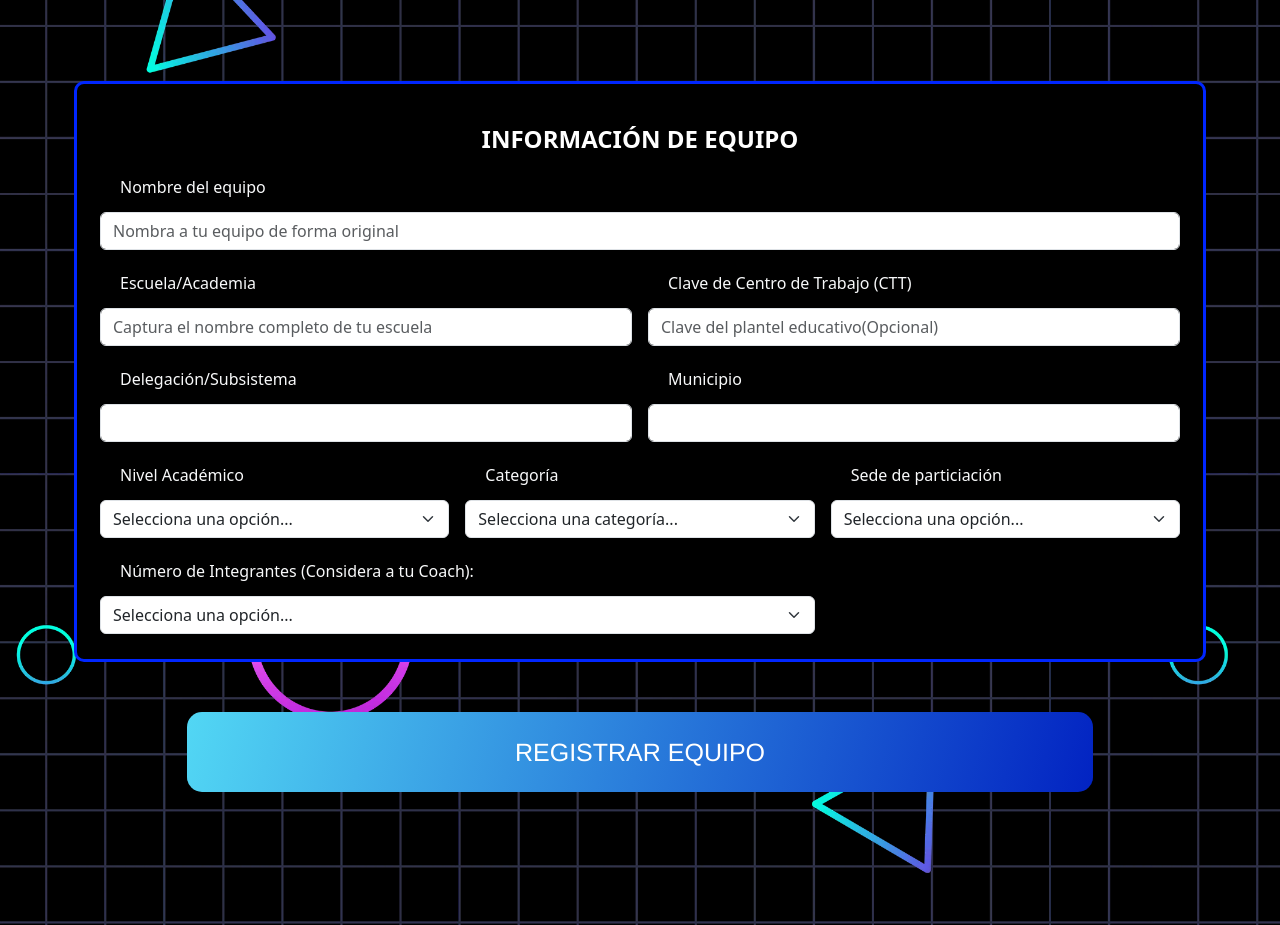
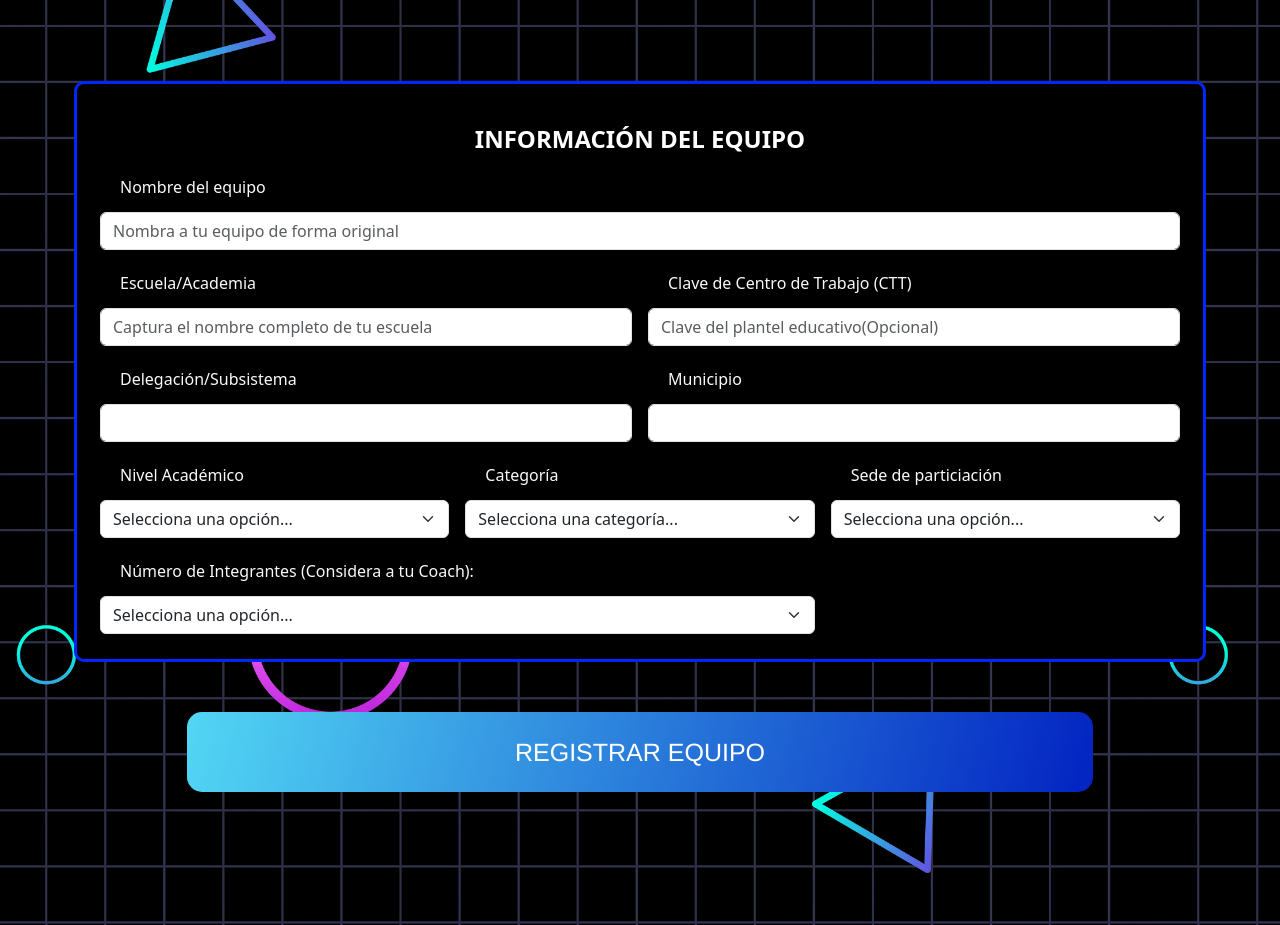
Before and after one commit to JoseZR/M-Tech, a React (Vite) app: page / in a window 1280 px wide. Shown: the part 6840-7765 px from the top of the page. Built offline with nearby package versions, Linux system fonts and the light colour scheme.

Commit message:
cambio de titulo

```diff
--- a/src/components/Record/Record.jsx
+++ b/src/components/Record/Record.jsx
@@ -267,7 +267,7 @@ export function Record () {
           <div className='form-hijo hijo-2'>
             <form className='row g-3 mb-5 transactionForm' id='transactionForm' onSubmit={handleSubmit}>
               <div className='row g-3 part-form'>
-                <center><h3 className='title'>INFORMACIÓN DE EQUIPO</h3></center>
+                <center><h3 className='title'>INFORMACIÓN DEL EQUIPO</h3></center>
                 <div className='col-md-12'>
                   <label className='form-label text-light'>Nombre del equipo</label>
                   <input type='text' className='form-control' id='inputAddress' placeholder='Nombra a tu equipo de forma original' required name='nombreEquipo' />
```
